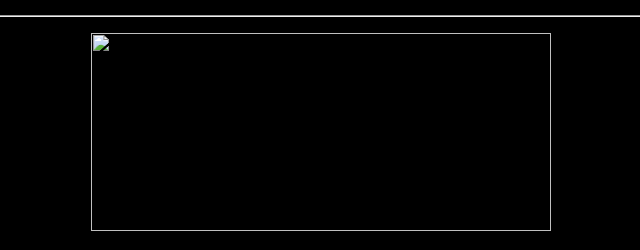
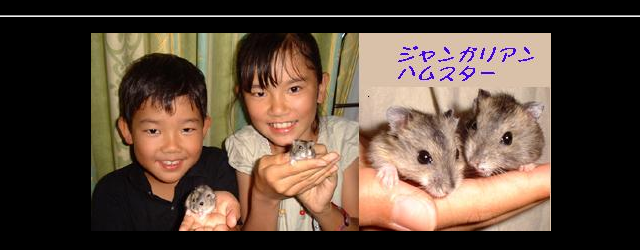
Before and after one commit to fx14075-star/fx14075-star.github.io, a plain HTML site: page index.html in a window 1280 px wide. Shown: the part 394-644 px from the top of the page, without its empty margins (319-959 px from the left). Drawn offline with Linux system fonts and the light colour scheme; files whose address does not match are found by name.

Commit message:
Update index.html

```diff
--- a/index.html
+++ b/index.html
@@ -15,7 +15,7 @@
 (-2000.06）</font></font>
 <br><b><font face="ＭＳ Ｐゴシック"><font size=+2>大阪での単身赴任継続中</font></font></b>
 </FONT></STRONG></FONT><hr>
-<p><FONT face="ＭＳ Ｐゴシック"><STRONG><FONT size="+2"><img SRC="9910-20.jpg" height=198 width=460><!--文章ブロック1はここから --></FONT></STRONG></FONT></center>
+<p><FONT face="ＭＳ Ｐゴシック"><STRONG><FONT size="+2"><img SRC="img/9910-20.jpg" height=198 width=460><!--文章ブロック1はここから --></FONT></STRONG></FONT></center>
 
 <center><table WIDTH="500" >
 <tr>
```
